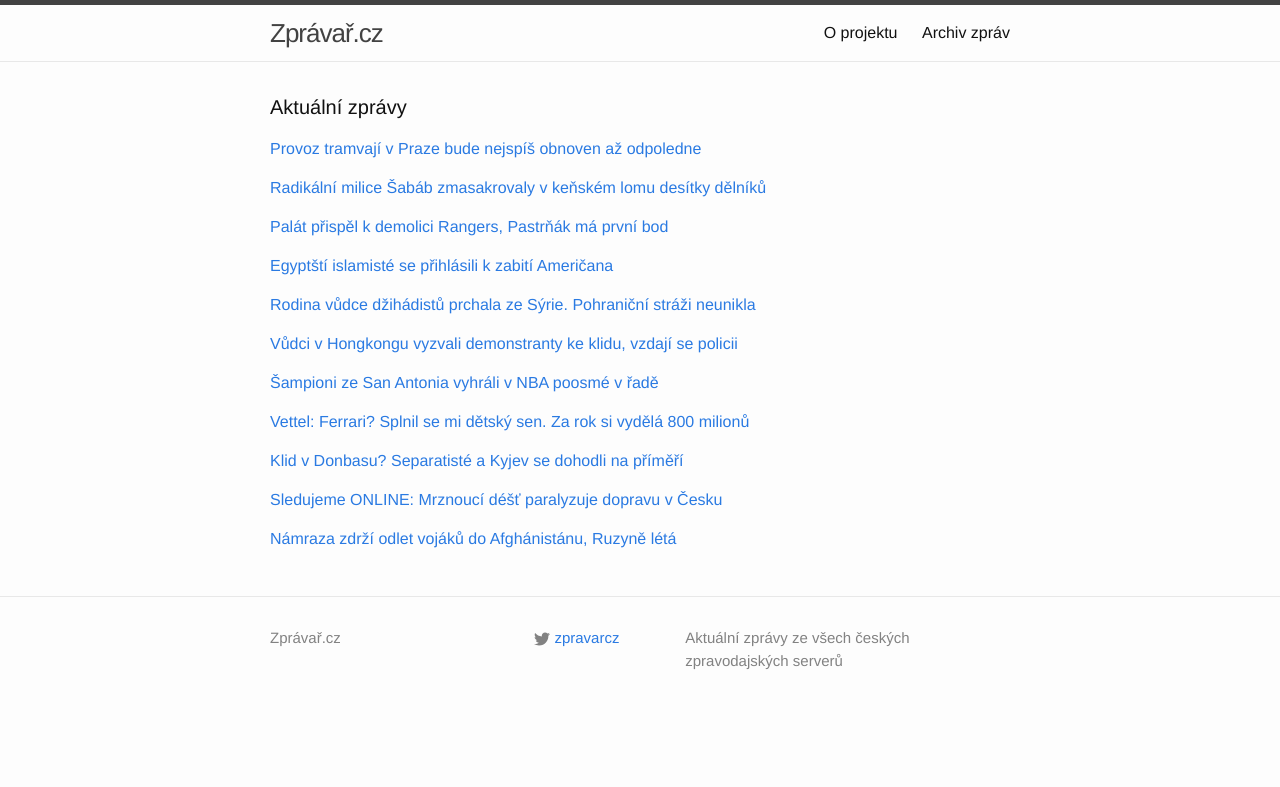
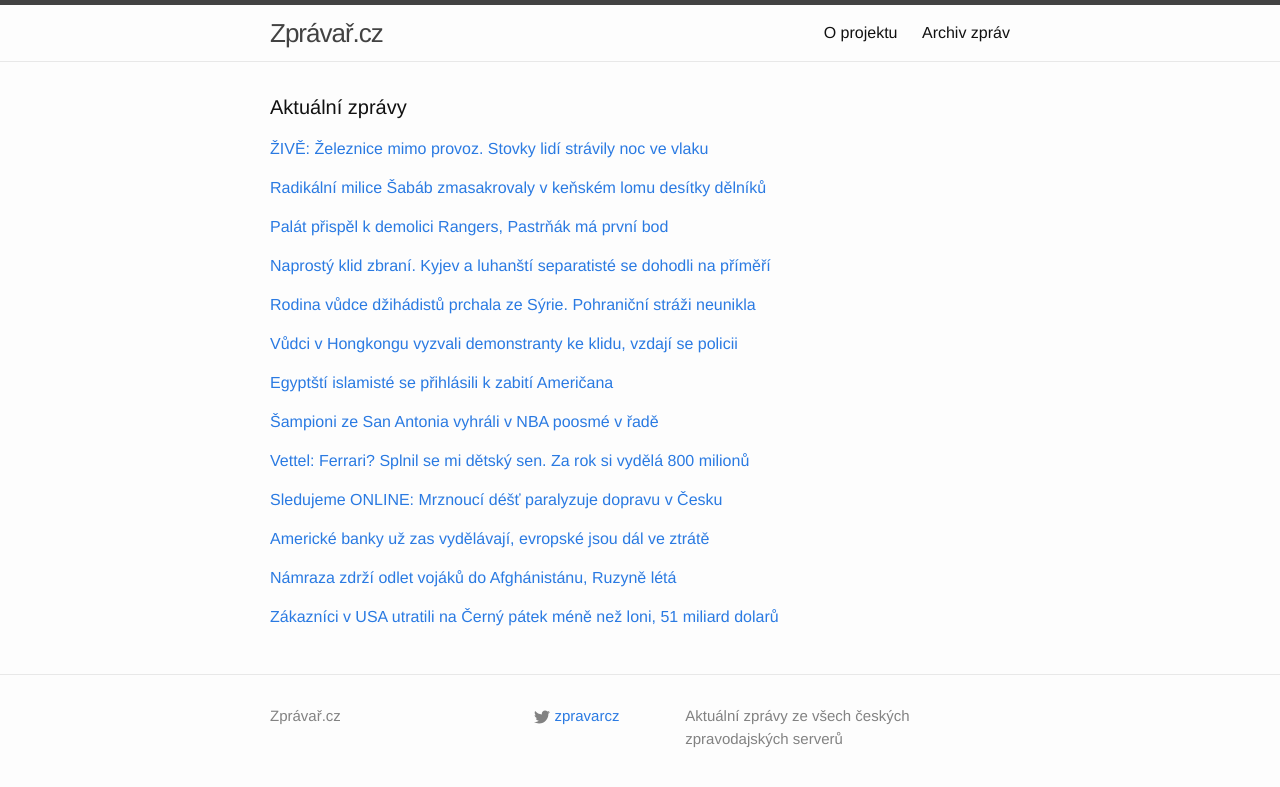
Before and after one commit to adliska/zpravar, a Jekyll site: the page built from index.html, in a window 1280 px wide. Shown: the top 787 px of the page. Built offline with Jekyll 4.4.1, drawn with Linux system fonts in a browser that asks for light colours.

Commit message:
zpravar news update

```diff
--- a/index.html
+++ b/index.html
@@ -5,9 +5,11 @@ layout: default
 <div class="home">
     <h1 class="page-heading">Aktuální zprávy</h1>
 
-<p><a href="javascript:;" onclick="toggle_visibility('zpravy0')">Provoz tramvají v Praze bude nejspíš obnoven až odpoledne</a></p>
+<p><a href="javascript:;" onclick="toggle_visibility('zpravy0')">ŽIVĚ: Železnice mimo provoz. Stovky lidí strávily noc ve vlaku</a></p>
 <div id="zpravy0" style="display:none">
 <ul>
+<li><a href=http://www.tyden.cz/rubriky/domaci/pocasi/zive-zeleznice-mimo-provoz-stovky-lidi-stravily-noc-ve-vlaku_325931.html>ŽIVĚ: Železnice mimo provoz. Stovky lidí strávily noc ve vlaku - www.tyden.cz</a></li>
+<li><a href=http://zpravy.e15.cz/byznys/doprava-a-logistika/led-zastavil-stovky-vlaku-do-cile-nedojelo-pres-sto-tisic-lidi-1141780>Led zastavil stovky vlaků, do cíle nedojelo přes sto tisíc lidí - zpravy.e15.cz</a></li>
 <li><a href=http://www.ceskenoviny.cz/zpravy/zpravy/provoz-tramvaji-v-praze-bude-nejspis-obnoven-az-odpoledne/1153869>Provoz tramvají v Praze bude nejspíš obnoven až odpoledne - www.ceskenoviny.cz</a></li>
 <li><a href=http://www.ceskenoviny.cz/zpravy/zpravy/sjizdnost-silnic-a-zeleznice-v-jednotlivych-krajich/1153921>Sjízdnost silnic a železnice v jednotlivých krajích - www.ceskenoviny.cz</a></li>
 <li><a href=http://www.tyden.cz/rubriky/domaci/pocasi/zive-ledovka-a-namraza-vlakovy-kolaps-zasahl-pres-sto-tisic-cestujicich_325931.html>ŽIVĚ: Ledovka a námraza: vlakový kolaps zasáhl přes sto tisíc cestujících - www.tyden.cz</a></li>
@@ -71,14 +73,16 @@ layout: default
 <li><a href=http://www.sportovninoviny.cz/zpravy/palat-prispel-k-vyhre-tampy-skorovali-take-sekac-a-erat/1153902>Palát přispěl k výhře Tampy, skórovali také Sekáč a Erat - www.sportovninoviny.cz</a></li>
 <li><a href=http://sport.aktualne.cz/palat-prispel-k-demolici-rangers-trefili-se-i-sekac-a-erat/r~d122a32479e911e49bec0025900fea04/>Palát přispěl k demolici Rangers, trefili se i Sekáč a Erat - sport.aktualne.cz</a></li>
 </ul>
-</div><p><a href="javascript:;" onclick="toggle_visibility('zpravy3')">Egyptští islamisté se přihlásili k zabití Američana</a></p>
+</div><p><a href="javascript:;" onclick="toggle_visibility('zpravy3')">Naprostý klid zbraní. Kyjev a luhanští separatisté se dohodli na příměří </a></p>
 <div id="zpravy3" style="display:none">
 <ul>
-<li><a href=http://www.tyden.cz/rubriky/zahranici/afrika/egyptsti-islamiste-se-prihlasili-k-zabiti-americana_325945.html>Egyptští islamisté se přihlásili k zabití Američana - www.tyden.cz</a></li>
-<li><a href=http://www.tyden.cz/rubriky/zahranici/afrika/egyptsti-slamiste-se-prihlasili-k-zabiti-americana_325945.html>Egyptští slamisté se přihlásili k zabití Američana - www.tyden.cz</a></li>
-<li><a href=http://www.ceskenoviny.cz/zpravy/zpravy/islamiste-v-egypte-se-prihlasili-k-zabiti-americkeho-obcana/1153950>Islamisté v Egyptě se přihlásili k zabití amerického občana - www.ceskenoviny.cz</a></li>
-<li><a href=http://www.ceskatelevize.cz/ct24/svet/294215-zabili-jsme-americana-oznamili-radikalove-ze-sinaje-na-twitteru/>Zabili jsme Američana, oznámili radikálové ze Sinaje na Twitteru - www.ceskatelevize.cz</a></li>
-<li><a href=http://echo24.cz/a/iEv2J>Islamisté zavraždili dalšího Američana, tentokrát v Egyptě - echo24.cz</a></li>
+<li><a href=http://www.lidovky.cz/naprosty-klid-zbrani-kyjev-a-luhansti-separatiste-se-dohodli-na-primeri-1ay-/zpravy-svet.aspx?c=A141202_110609_ln_zahranici_msl>Naprostý klid zbraní. Kyjev a luhanští separatisté se dohodli na příměří  - www.lidovky.cz</a></li>
+<li><a href=http://zpravy.e15.cz/zahranicni/udalosti/kyjev-a-separatiste-dohodli-naprosty-klid-zbrani-v-casti-donbasu-1141791>Kyjev a separatisté dohodli naprostý klid zbraní v části Donbasu - zpravy.e15.cz</a></li>
+<li><a href=http://www.ceskatelevize.cz/ct24/svet/294224-primeri-na-druhou-v-donbasu-zacne-platit-v-patek-klid-zbrani/>Příměří na druhou: V Donbasu začne platit v pátek klid zbraní - www.ceskatelevize.cz</a></li>
+<li><a href=http://www.tyden.cz/rubriky/zahranici/rusko-a-okoli/klid-v-donbasu-separatiste-a-kyjev-se-dohodli-na-primeri_325956.html>Klid v Donbasu? Separatisté a Kyjev se dohodli na příměří - www.tyden.cz</a></li>
+<li><a href=http://zpravy.idnes.cz/luhansk-primeri-0ju-/zahranicni.aspx?c=A141202_101606_zahranicni_bse>V Luhansku zavládne od pátku příměří, souhlasí s tím obě strany - zpravy.idnes.cz</a></li>
+<li><a href=http://www.ceskenoviny.cz/zpravy/zpravy/kyjev-a-separatiste-se-dohodli-na-primeri-v-casti-donbasu/1153967>Kyjev a separatisté se dohodli na příměří v části Donbasu - www.ceskenoviny.cz</a></li>
+<li><a href=http://www.novinky.cz/zahranicni/evropa/355150-kyjev-se-s-povstalci-dohodl-na-primeri-v-luhanske-oblasti.html>Kyjev se s povstalci dohodl na příměří v Luhanské oblasti - www.novinky.cz</a></li>
 </ul>
 </div><p><a href="javascript:;" onclick="toggle_visibility('zpravy4')">Rodina vůdce džihádistů prchala ze Sýrie. Pohraniční stráži neunikla </a></p>
 <div id="zpravy4" style="display:none">
@@ -98,29 +102,30 @@ layout: default
 <li><a href=http://zpravy.aktualne.cz/zahranici/proti-nasili-vudce-hongkongskych-demonstrantu-drzi-hladovku/r~a76b1e0479fc11e49b26002590604f2e/>Proti násilí. Vůdce hongkongských demonstrantů drží hladovku - zpravy.aktualne.cz</a></li>
 <li><a href=http://www.ceskenoviny.cz/zpravy/zpravy/vudce-hongkongskych-protestu-joshua-wong-zahajil-hladovku/1153928>Vůdce hongkongských protestů Joshua Wong zahájil hladovku - www.ceskenoviny.cz</a></li>
 </ul>
-</div><p><a href="javascript:;" onclick="toggle_visibility('zpravy6')">Šampioni ze San Antonia vyhráli v NBA poosmé v řadě</a></p>
+</div><p><a href="javascript:;" onclick="toggle_visibility('zpravy6')">Egyptští islamisté se přihlásili k zabití Američana</a></p>
 <div id="zpravy6" style="display:none">
+<ul>
+<li><a href=http://www.tyden.cz/rubriky/zahranici/afrika/egyptsti-islamiste-se-prihlasili-k-zabiti-americana_325945.html>Egyptští islamisté se přihlásili k zabití Američana - www.tyden.cz</a></li>
+<li><a href=http://www.tyden.cz/rubriky/zahranici/afrika/egyptsti-slamiste-se-prihlasili-k-zabiti-americana_325945.html>Egyptští slamisté se přihlásili k zabití Američana - www.tyden.cz</a></li>
+<li><a href=http://www.ceskenoviny.cz/zpravy/zpravy/islamiste-v-egypte-se-prihlasili-k-zabiti-americkeho-obcana/1153950>Islamisté v Egyptě se přihlásili k zabití amerického občana - www.ceskenoviny.cz</a></li>
+<li><a href=http://www.ceskatelevize.cz/ct24/svet/294215-zabili-jsme-americana-oznamili-radikalove-ze-sinaje-na-twitteru/>Zabili jsme Američana, oznámili radikálové ze Sinaje na Twitteru - www.ceskatelevize.cz</a></li>
+<li><a href=http://echo24.cz/a/iEv2J>Islamisté zavraždili dalšího Američana, tentokrát v Egyptě - echo24.cz</a></li>
+</ul>
+</div><p><a href="javascript:;" onclick="toggle_visibility('zpravy7')">Šampioni ze San Antonia vyhráli v NBA poosmé v řadě</a></p>
+<div id="zpravy7" style="display:none">
 <ul>
 <li><a href=http://www.denik.cz/ostatni_sport/sampioni-ze-san-antonia-vyhrali-v-nba-poosme-v-rade-20141202.html>Šampioni ze San Antonia vyhráli v NBA poosmé v řadě - www.denik.cz</a></li>
 <li><a href=http://sport.idnes.cz/basketbalova-nba-0kd-/basket.aspx?c=A141202_084736_sport-basket_ald>San Antonio prodloužilo vítěznou sérii a utrpení Philadelphie - sport.idnes.cz</a></li>
 <li><a href=http://sport.aktualne.cz/sampioni-ze-san-antonia-vyhrali-v-nba-poosme-v-rade/r~dd8b7ca079f611e4bdad0025900fea04/>Šampioni ze San Antonia vyhráli v NBA poosmé v řadě - sport.aktualne.cz</a></li>
 <li><a href=http://www.sportovninoviny.cz/zpravy/sampioni-ze-san-antonia-vyhrali-v-nba-poosme-v-rade/1153935>Šampioni ze San Antonia vyhráli v NBA poosmé v řadě - www.sportovninoviny.cz</a></li>
 </ul>
-</div><p><a href="javascript:;" onclick="toggle_visibility('zpravy7')">Vettel: Ferrari? Splnil se mi dětský sen. Za rok si vydělá 800 milionů</a></p>
-<div id="zpravy7" style="display:none">
+</div><p><a href="javascript:;" onclick="toggle_visibility('zpravy8')">Vettel: Ferrari? Splnil se mi dětský sen. Za rok si vydělá 800 milionů</a></p>
+<div id="zpravy8" style="display:none">
 <ul>
 <li><a href=http://www.denik.cz/motorismus/vettel-ferrari-splnil-se-mi-detsky-sen-za-rok-si-vydela-800-milionu-20141202.html>Vettel: Ferrari? Splnil se mi dětský sen. Za rok si vydělá 800 milionů - www.denik.cz</a></li>
 <li><a href=http://sport.aktualne.cz/splnil-jsem-si-sen-rekl-vettel-po-prvnim-vikendu-ve-ferrari/r~10c0b48e79ff11e4a10c0025900fea04/>Splnil jsem si sen, řekl Vettel po prvním víkendu ve Ferrari - sport.aktualne.cz</a></li>
 <li><a href=http://www.tyden.cz/rubriky/sport/formule-1/vettel-poprve-za-volantem-ferrari-splnil-jsem-si-sen_325946.html>Vettel poprvé za volantem ferrari: Splnil jsem si sen - www.tyden.cz</a></li>
 <li><a href=http://www.sportovninoviny.cz/zpravy/splnil-jsem-si-sen-rekl-vettel-po-prvnim-vikendu-ve-ferrari/1153958>Splnil jsem si sen, řekl Vettel po prvním víkendu ve Ferrari - www.sportovninoviny.cz</a></li>
-</ul>
-</div><p><a href="javascript:;" onclick="toggle_visibility('zpravy8')">Klid v Donbasu? Separatisté a Kyjev se dohodli na příměří</a></p>
-<div id="zpravy8" style="display:none">
-<ul>
-<li><a href=http://www.tyden.cz/rubriky/zahranici/rusko-a-okoli/klid-v-donbasu-separatiste-a-kyjev-se-dohodli-na-primeri_325956.html>Klid v Donbasu? Separatisté a Kyjev se dohodli na příměří - www.tyden.cz</a></li>
-<li><a href=http://zpravy.idnes.cz/luhansk-primeri-0ju-/zahranicni.aspx?c=A141202_101606_zahranicni_bse>V Luhansku zavládne od pátku příměří, souhlasí s tím obě strany - zpravy.idnes.cz</a></li>
-<li><a href=http://www.ceskenoviny.cz/zpravy/zpravy/kyjev-a-separatiste-se-dohodli-na-primeri-v-casti-donbasu/1153967>Kyjev a separatisté se dohodli na příměří v části Donbasu - www.ceskenoviny.cz</a></li>
-<li><a href=http://www.novinky.cz/zahranicni/evropa/355150-kyjev-se-s-povstalci-dohodl-na-primeri-v-luhanske-oblasti.html>Kyjev se s povstalci dohodl na příměří v Luhanské oblasti - www.novinky.cz</a></li>
 </ul>
 </div><p><a href="javascript:;" onclick="toggle_visibility('zpravy9')">Sledujeme ONLINE: Mrznoucí déšť paralyzuje dopravu v Česku</a></p>
 <div id="zpravy9" style="display:none">
@@ -129,11 +134,25 @@ layout: default
 <li><a href=http://www.rozhlas.cz/_zprava/sledujeme-online-mrznouci-dest-paralyzuje-dopravu-v-cesku-nejezdi-desitky-spoju--1427225>Sledujeme ONLINE: Mrznoucí déšť paralyzuje dopravu v Česku. Nejezdí desítky spojů - www.rozhlas.cz</a></li>
 <li><a href=http://www.rozhlas.cz/_zprava/namraza-paralyzovala-vlakovou-dopravu-nevyjedou-desitky-spoju--1427225>Námraza paralyzovala vlakovou dopravu. Nevyjedou desítky spojů - www.rozhlas.cz</a></li>
 </ul>
-</div><p><a href="javascript:;" onclick="toggle_visibility('zpravy10')">Námraza zdrží odlet vojáků do Afghánistánu, Ruzyně létá</a></p>
+</div><p><a href="javascript:;" onclick="toggle_visibility('zpravy10')">Americké banky už zas vydělávají, evropské jsou dál ve ztrátě</a></p>
 <div id="zpravy10" style="display:none">
+<ul>
+<li><a href=http://ekonomika.idnes.cz/svetove-banky-vydelavaji-evropske-jeste-ne-fk9-/eko-zahranicni.aspx?c=A141202_104203_eko-zahranicni_nio>Americké banky už zas vydělávají, evropské jsou dál ve ztrátě - ekonomika.idnes.cz</a></li>
+<li><a href=http://zpravy.e15.cz/byznys/finance-a-bankovnictvi/globalni-banky-se-loni-vratily-k-zisku-evropske-dal-ve-ztrate-1141747>Globální banky se loni vrátily k zisku, evropské dál ve ztrátě - zpravy.e15.cz</a></li>
+<li><a href=http://www.financninoviny.cz/zpravodajstvi/zpravy/globalni-banky-se-loni-vratily-k-zisku-evropske-dal-ve-ztrate/1153948>Globální banky se loni vrátily k zisku, evropské dál ve ztrátě - www.financninoviny.cz</a></li>
+</ul>
+</div><p><a href="javascript:;" onclick="toggle_visibility('zpravy11')">Námraza zdrží odlet vojáků do Afghánistánu, Ruzyně létá</a></p>
+<div id="zpravy11" style="display:none">
 <ul>
 <li><a href=http://zpravy.e15.cz/byznys/doprava-a-logistika/namraza-zdrzi-odlet-vojaku-do-afghanistanu-ruzyne-leta-1141762>Námraza zdrží odlet vojáků do Afghánistánu, Ruzyně létá - zpravy.e15.cz</a></li>
 <li><a href=http://www.ceskenoviny.cz/zpravy/zpravy/kvuli-namraze-neodleteli-vojaci-do-afghanistanu-ruzyn-leta/1153963>Kvůli námraze neodletěli vojáci do Afghánistánu, Ruzyň létá - www.ceskenoviny.cz</a></li>
 <li><a href=http://zpravy.idnes.cz/cesti-vojaci-do-afghanistanu-neodleteli-f04-/domaci.aspx?c=A141202_090337_domaci_zt>Vojáci mířící do Kábulu uvázli kvůli námraze na letišti v Kbelích - zpravy.idnes.cz</a></li>
 </ul>
+</div><p><a href="javascript:;" onclick="toggle_visibility('zpravy12')">Zákazníci v USA utratili na Černý pátek méně než loni, 51 miliard dolarů</a></p>
+<div id="zpravy12" style="display:none">
+<ul>
+<li><a href=http://byznys.ihned.cz/zpravodajstvi-svet/c1-63200960-zakaznici-v-usa-utratili-na-cerny-patek-mene-nez-loni-51-miliard-dolaru>Zákazníci v USA utratili na Černý pátek méně než loni, 51 miliard dolarů - byznys.ihned.cz</a></li>
+<li><a href=http://byznys.ihned.cz/zpravodajstvi-svet/c1-63200960-cerny-patek-byl-skromnejsi-zakaznici-v-usa-utratili-mene-nez-loni>Černý pátek byl skromnější. Zákazníci v USA utratili méně než loni - byznys.ihned.cz</a></li>
+<li><a href=http://byznys.ihned.cz/zpravodajstvi-svet/c1-63200960-cerny-patek-byl-skromnejsi-zakaznici-v-usa-utratili-o-11-mene-nez-loni>Černý pátek byl skromnější. Zákazníci v USA utratili o 11 % méně než loni - byznys.ihned.cz</a></li>
+</ul>
 </div></div>
```
